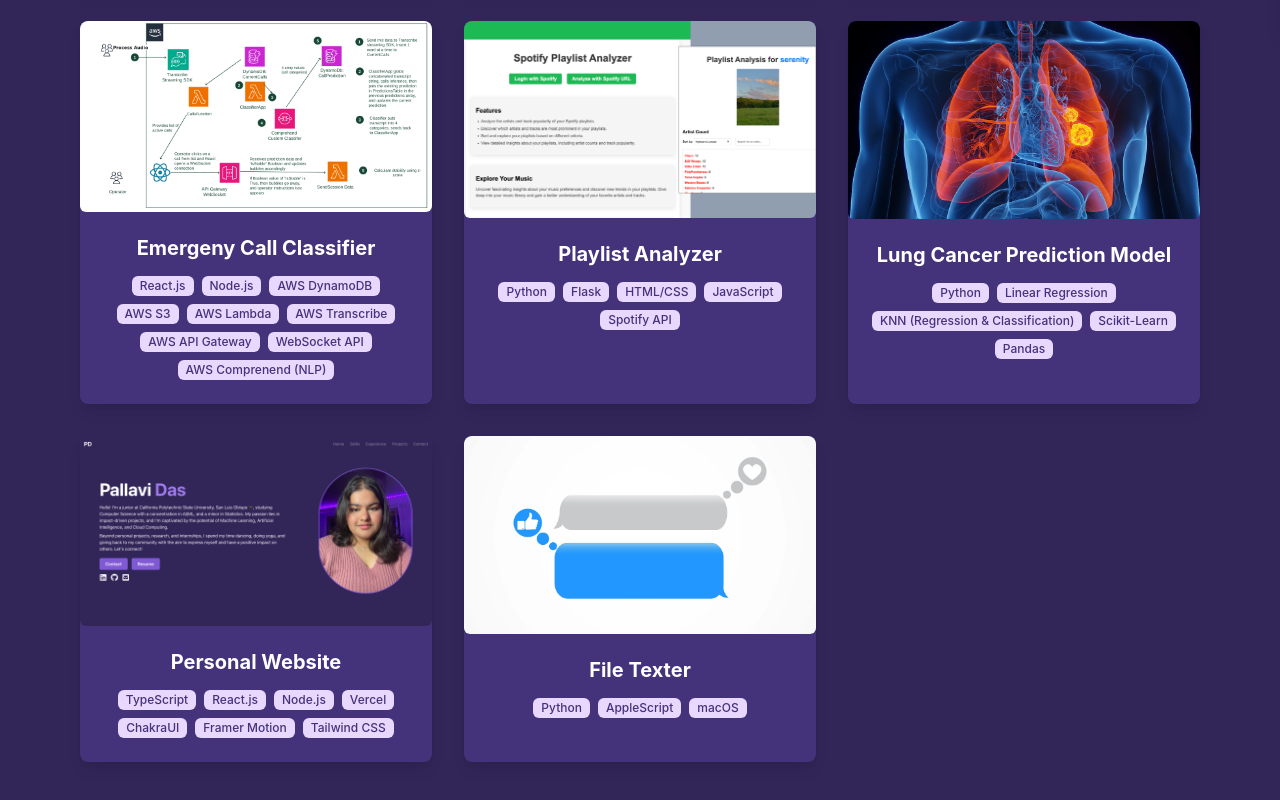
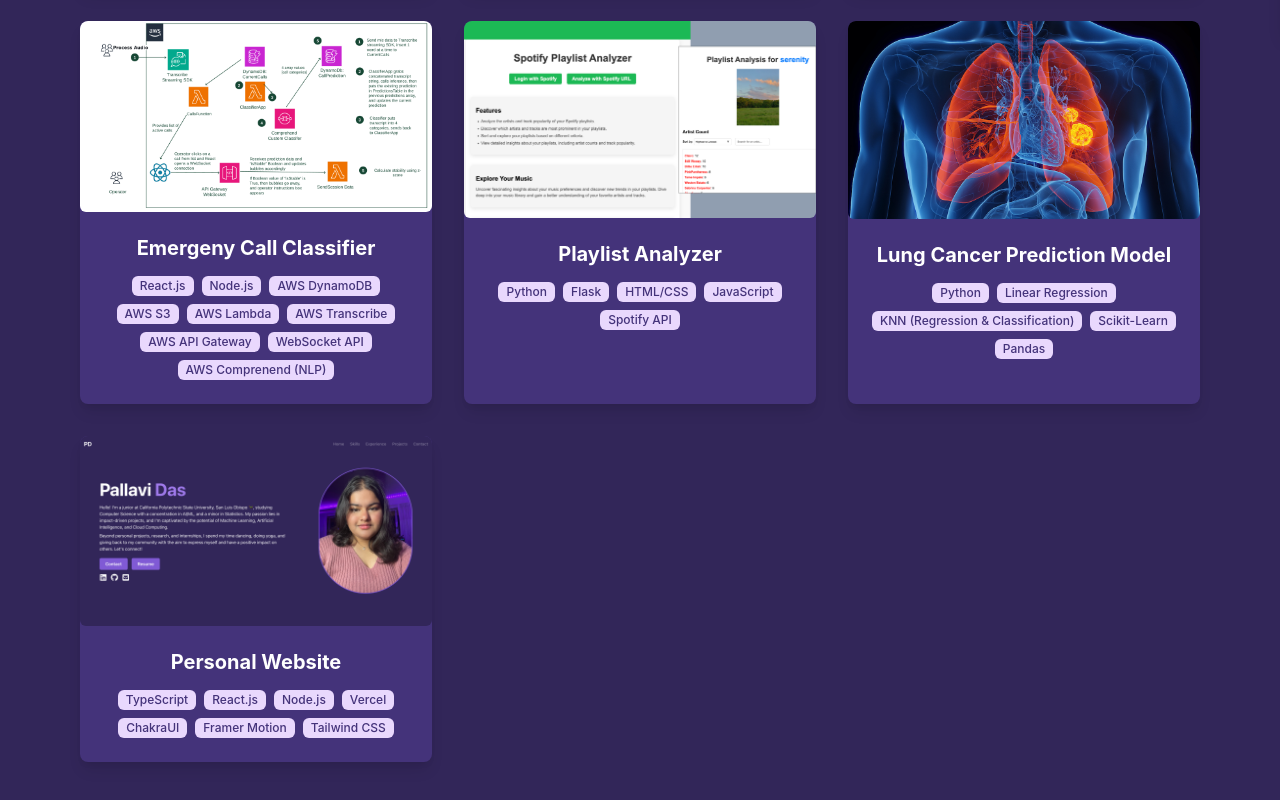
Before and after one commit to palldas/personal-website, a React (Vite) app: page /projects in a window 1280 px wide. Shown: the part 766-1566 px from the top of the page. Built offline with nearby package versions, Linux system fonts and the light colour scheme.

Commit message:
Update Projects.tsx

```diff
--- a/src/pages/Projects.tsx
+++ b/src/pages/Projects.tsx
@@ -145,15 +145,15 @@
     sourceCode: "https://github.com/palldas/personal-website",
     deployedLink: "https://palldas.vercel.app",
   },
-  {
-    title: "File Texter",
-    detailedDescription:
-      "File Texter is an iMessage Sender that automates text message sending using Python and AppleScript on macOS. The script optimizes delivery times by implementing custom delays and message formats, boosting transmission rates by 25%.",
-    image: "/text.png",
-    tags: ["APIs and Integrations", "Other"],
-    tools: ["Python", "AppleScript", "macOS"],
-    sourceCode: "https://github.com/palldas/iMessageSender",
-  },
+  // {
+  //   title: "File Texter",
+  //   detailedDescription:
+  //     "File Texter is an iMessage Sender that automates text message sending using Python and AppleScript on macOS. The script optimizes delivery times by implementing custom delays and message formats, boosting transmission rates by 25%.",
+  //   image: "/text.png",
+  //   tags: ["APIs and Integrations", "Other"],
+  //   tools: ["Python", "AppleScript", "macOS"],
+  //   sourceCode: "https://github.com/palldas/iMessageSender",
+  // },
   // {
   //   title: "Web Server Implementation",
   //   detailedDescription:
```
